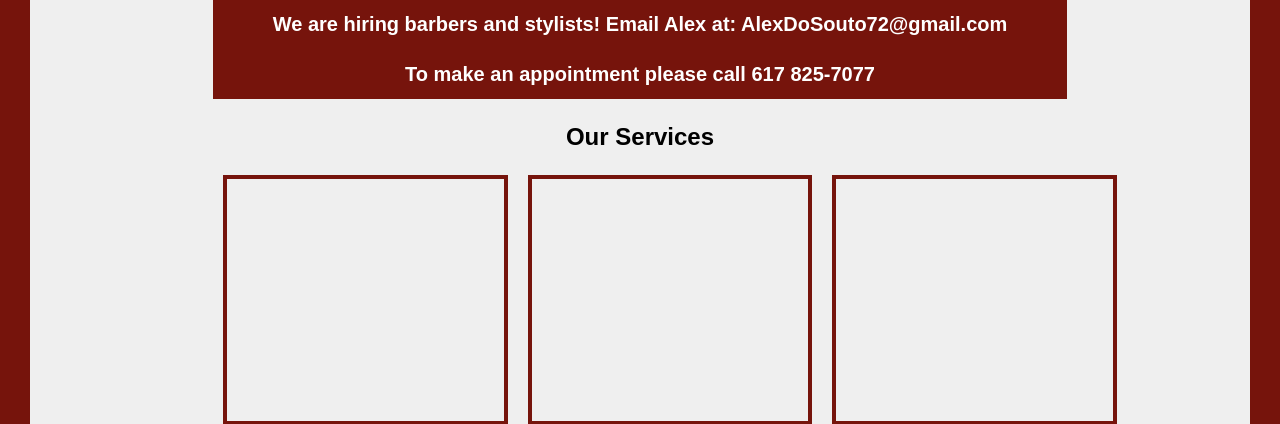
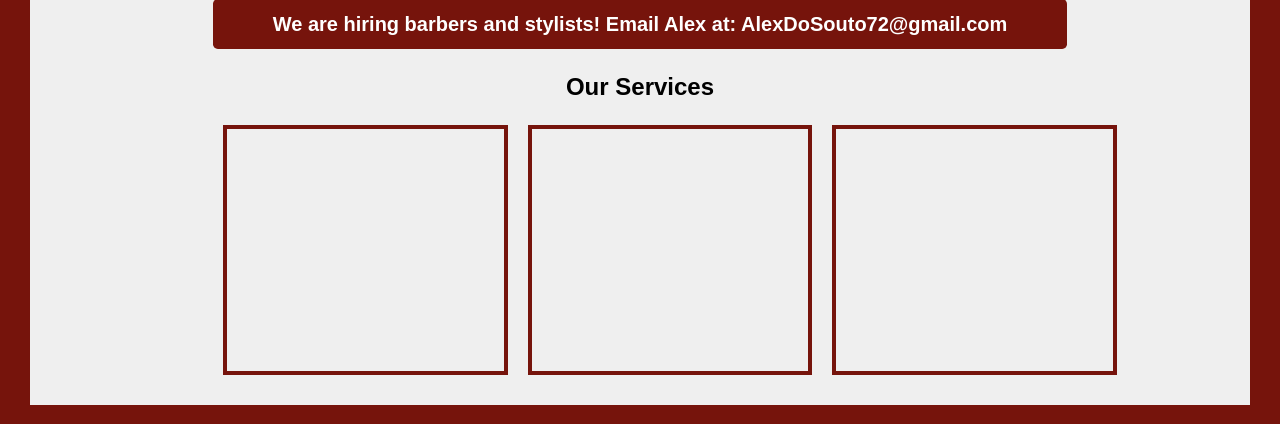
Before and after one commit to ArnoldPires/Alex-website, a PHP site: page / in a window 1280 px wide. Shown: the part 711-1135 px from the top of the page. Run offline with PHP 8.4, Linux system fonts and the light colour scheme; some libraries are stand-ins or nearby versions.

Commit message:
some work on services

```diff
--- a/static-site-2/css/style.css
+++ b/static-site-2/css/style.css
@@ -191,9 +191,13 @@ header {
   margin-right: 15%;
 }
 
-.appointment-number, .hiring {
+.appointment-number-wrap, .hiring-wrap {
+  padding: 10px;
+  border-radius: .3rem;
+}
+
+.hiring-wrap {
   text-align: center;
-  padding: 10px;
 }
 
 .hiring span {
--- a/static-site-2/index.html
+++ b/static-site-2/index.html
@@ -37,16 +37,31 @@
       <div class="slide active image1" id="slide1">
         <div class="text-left carousel-caption">
           <h2>Welcome to Alex's Unisex Beauty Center!</h2>
+          <div class="appointment-number-wrap">
+            <div class="appointment-number">
+              <span> To make an appointment please call 617 825-7077</span>
+            </div>
+          </div>
         </div>
       </div>
       <div class="slide image2" id="slide2">
         <div class="text-center carousel-caption">
           <h2>Hair styling! Best service at affordable prices!</h2>
+          <div class="appointment-number-wrap">
+            <div class="appointment-number">
+              <span> To make an appointment please call 617 825-7077</span>
+            </div>
+          </div>
         </div>
       </div>
       <div class="slide image3" id="slide3">
         <div class="text-right carousel-caption">
           <h2>We aim to pamper you</h2>
+          <div class="appointment-number-wrap">
+            <div class="appointment-number">
+              <span> To make an appointment please call 617 825-7077</span>
+            </div>
+          </div>
         </div>
       </div>
     </div>
@@ -58,12 +73,6 @@
     </div>
 
   </section>
-
-  <div class="appointment-number-wrap">
-    <div class="appointment-number">
-      <span> To make an appointment please call 617 825-7077</span>
-    </div>
-  </div>
 
   <section class="Services-section">
     <div class="wrapper">
```
